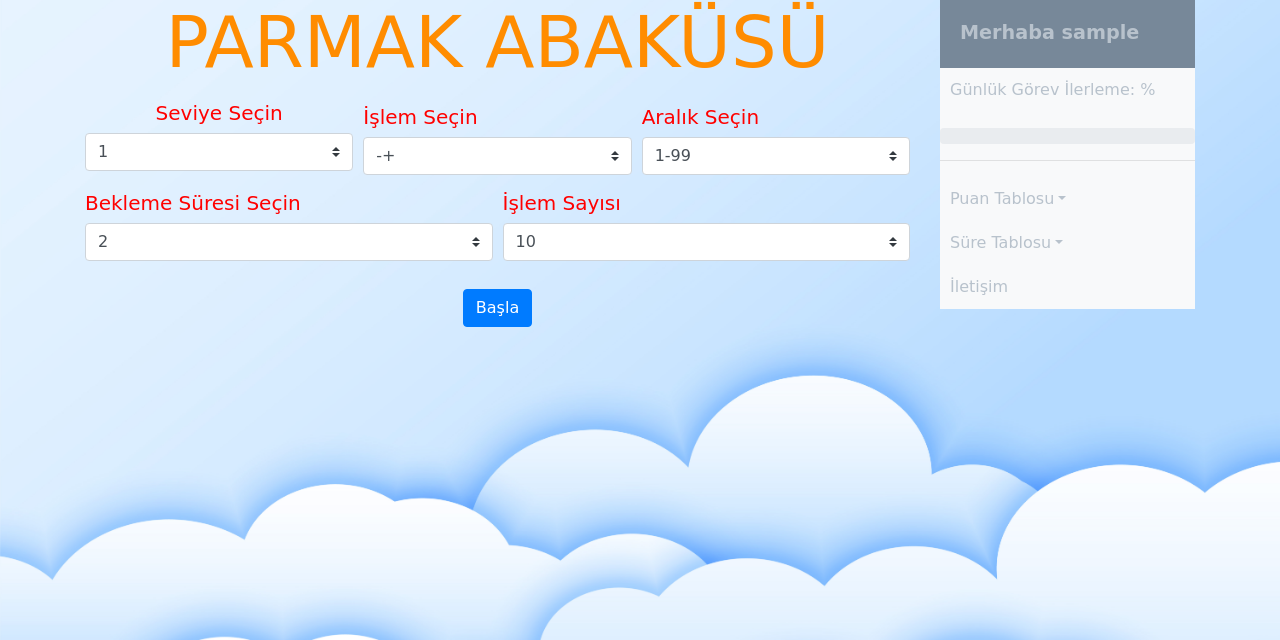
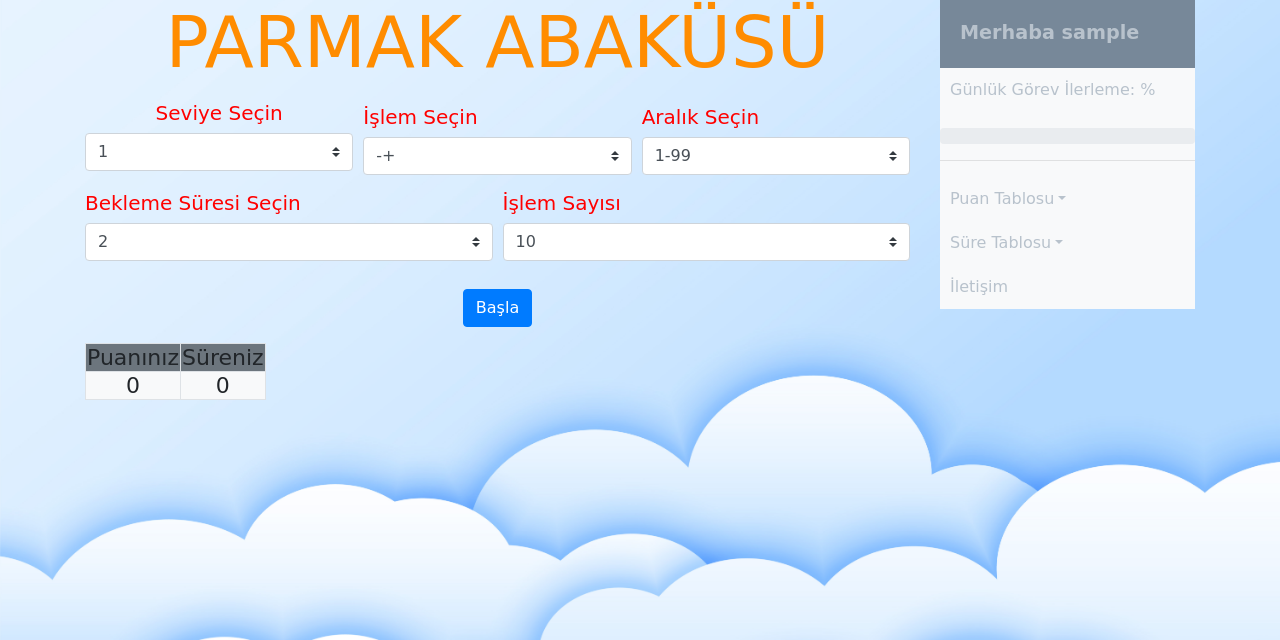
Before and after one commit to yunuSDET/MentalAritmetik, a PHP site: page /levels.php in a window 1280 px wide. Shown: the part 73-713 px from the top of the page. Run offline with PHP 8.4, Linux system fonts and the light colour scheme; the visitor is signed in with stand-in values (Sample User, id 1); data comes from the database, SQL or seed files in the repository; both versions use the stored data as it was after the commit.

Commit message:
right-side-bar.php is updated for two pages with points

```diff
--- a/finger-read.php
+++ b/finger-read.php
@@ -55,6 +55,7 @@ include 'navbar.php';
   </style>
 
   <title>Parmak Abaküsü</title>
+
 </head>
 
 <body>
@@ -134,7 +135,7 @@ include 'navbar.php';
             <div class="mx-auto mt-3" style="width: fit-content;">
 
 
-              <table class="table-bordered">
+            <table class="table-bordered">
                 <tr class="bg-secondary">
                   <td class="tableText">Puanınız</td>
                   <td class="tableText">Süreniz</td>
--- a/levels.js
+++ b/levels.js
@@ -1,6 +1,6 @@
 
 let spentTime;
-let point=0;
+
 let result = 0;
 let testResult = 0;
 let show = "";
@@ -8,7 +8,8 @@ let time = document.getElementById("bekleme").selectedOptions[0].textContent;
 let operator = document.getElementById("islem").selectedOptions[0].textContent;
 let aralik = document.getElementById("aralik").selectedOptions[0].textContent;
 let islemSayisi = document.getElementById("islem-sayisi").selectedOptions[0].textContent;
-
+let pagePointElement = document.getElementById("current-point");
+let point=parseInt(pagePointElement.innerHTML);
 let minValue = aralik.split("-")[0];
 let maxValue = aralik.split("-")[1];
 
@@ -359,10 +360,14 @@ async function start(event) {
 
             point += currentPoint;
 
-            let newPointWithPersentage = (point / 1000).toFixed(2).split(".")[1];
+
+            pagePointElement.innerHTML = point;
 
 
-            update_right_side_bar(newPointWithPersentage);
+
+            update_right_side_bar(pagePointElement.innerHTML);
+
+
 
             kazanilanPuaniHesaplaVeGonder(currentPoint);
             kazanilanSureyiHesaplaVeGonder(spentTime);
--- a/levels.php
+++ b/levels.php
@@ -237,6 +237,20 @@ include 'navbar.php';
             </div>
 
 
+            <div class="mx-auto mt-3" style="width: fit-content;">
+
+
+
+
+
+
+            </div>
+
+
+
+
+
+
             <div class="col-sm-12 my- mt-4 position-relative text-center">
 
                  <button type="submit" class="btn btn-primary" id="start">Başla</button>
@@ -245,8 +259,30 @@ include 'navbar.php';
             </div>
 
 
+
+
+
+
           </form>
+
+
+          <table class="table-bordered">
+                <tr class="bg-secondary">
+                  <td class="tableText">Puanınız</td>
+                  <td class="tableText">Süreniz</td>
+                </tr>
+                <tr class="bg-light" style="text-align: center;">
+                  <td class="tableText" id="current-point">0</td>
+                  <td class="tableText" id="current-time-seconds">0</td>
+                </tr>
+              </table>
+
+
         </div>
+
+
+
+
 
         <div class="col-sm-3">
           <?php
@@ -274,7 +310,7 @@ include 'navbar.php';
 
     </div>
 
-    <script type="module" src="util.js"></script>
+ <script type="module" src="util.js"></script>
  <script src="levels.js"></script>
 
 
--- a/right-side-bar.php
+++ b/right-side-bar.php
@@ -152,6 +152,7 @@ try {
 
 
 
+
     <li>
       <a href="#pageSubmenuPuan" data-toggle="collapse" aria-expanded="false" class="dropdown-toggle">Puan Tablosu</a>
       <ul class="collapse list-unstyled" id="pageSubmenuPuan">
--- a/util.js
+++ b/util.js
@@ -62,7 +62,7 @@ function getLoggedInUserId() {
 
 
 function update_right_side_bar(newScore) {
-    newScore = (newScore / 1000).toFixed(2).split(".")[1];
+    newScore = (newScore / 2000).toFixed(2).split(".")[1];
 
     var xhr = new XMLHttpRequest();
     xhr.onreadystatechange = function () {
```
Also changed, not shown: database.db.
